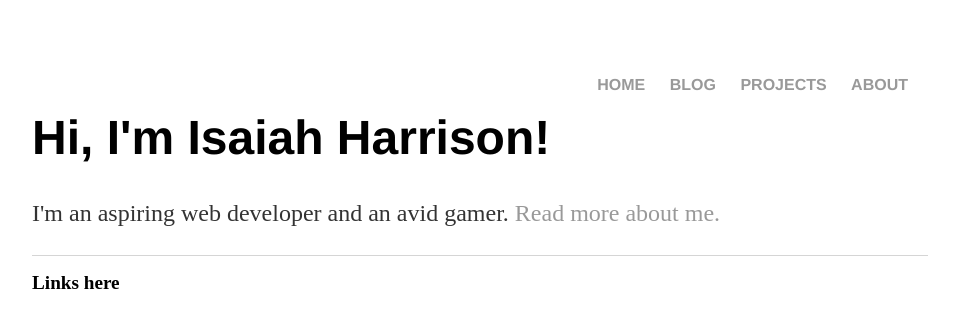
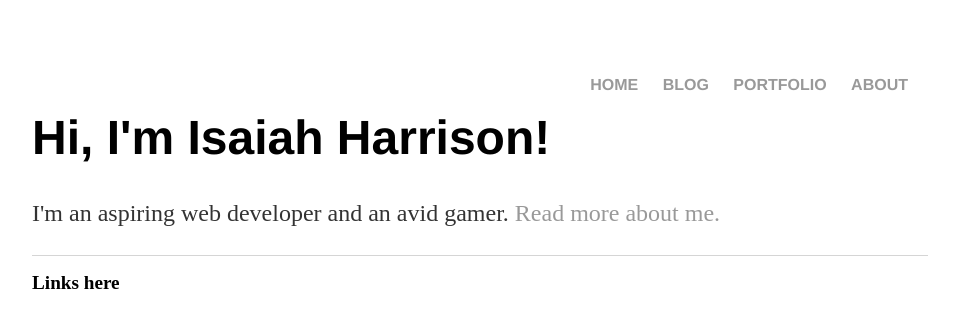
Before and after one commit to IGHarrison/igharrison.github.io, a Jekyll site: the page built from index.html, in a window 1280 px wide. Shown: the top 328 px of the page, without its empty margins (160-1119 px from the left). Built offline with Jekyll 4.4.1, drawn with Linux system fonts in a browser that asks for light colours.

Commit message:
Update default.html

```diff
--- a/_layouts/default.html
+++ b/_layouts/default.html
@@ -10,7 +10,7 @@
 	  <ul>
 	    <li><a href="/">HOME</a></li>
 		<li><a href="/blog">BLOG</a></li>
-		<li><a href="/projects">PROJECTS</a></li>
+		<li><a href="/portfolio">PORTFOLIO</a></li>
 		<li><a href="/about">ABOUT</a></li>
 	  </ul>
 	</nav>
```
